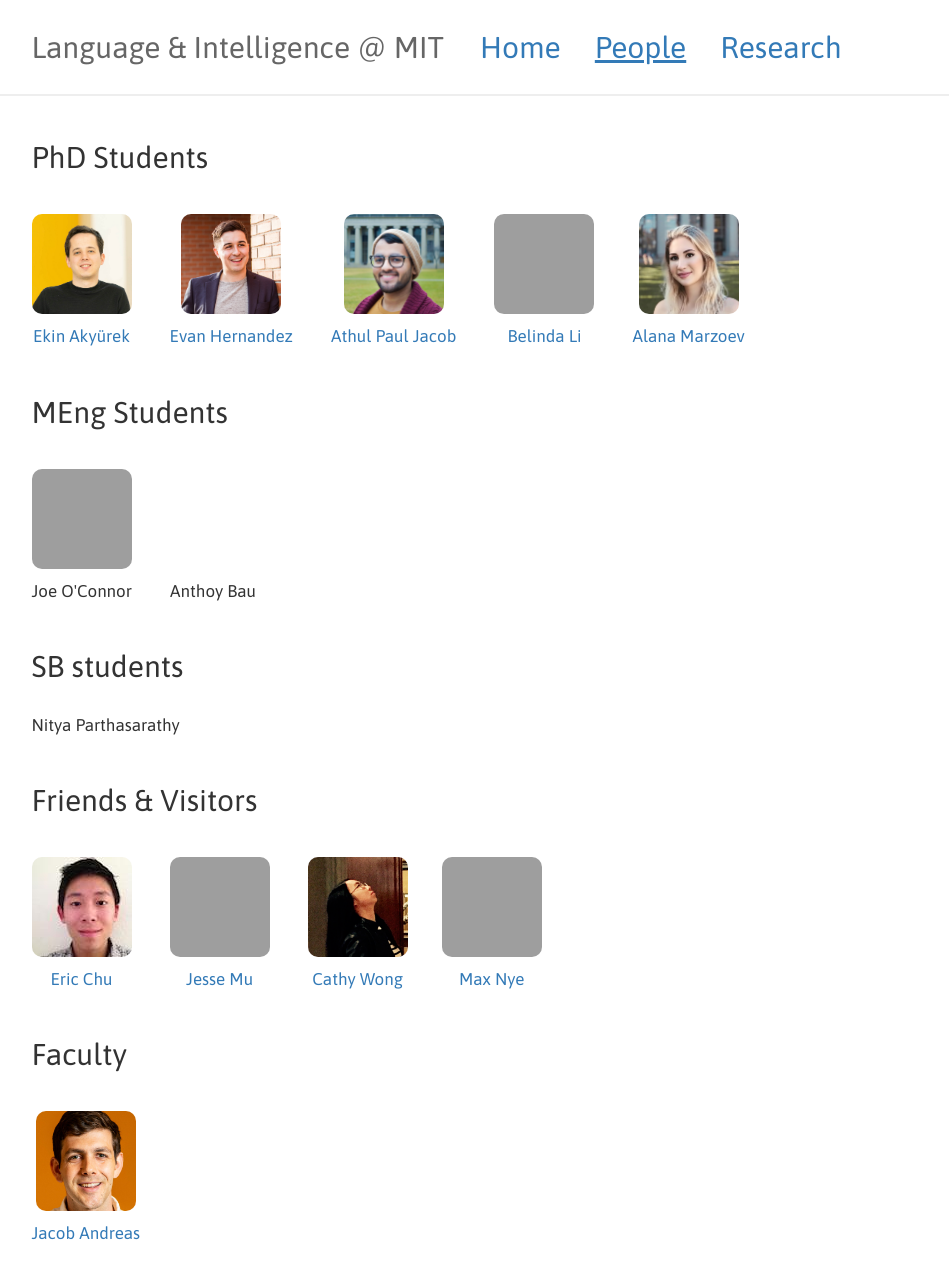
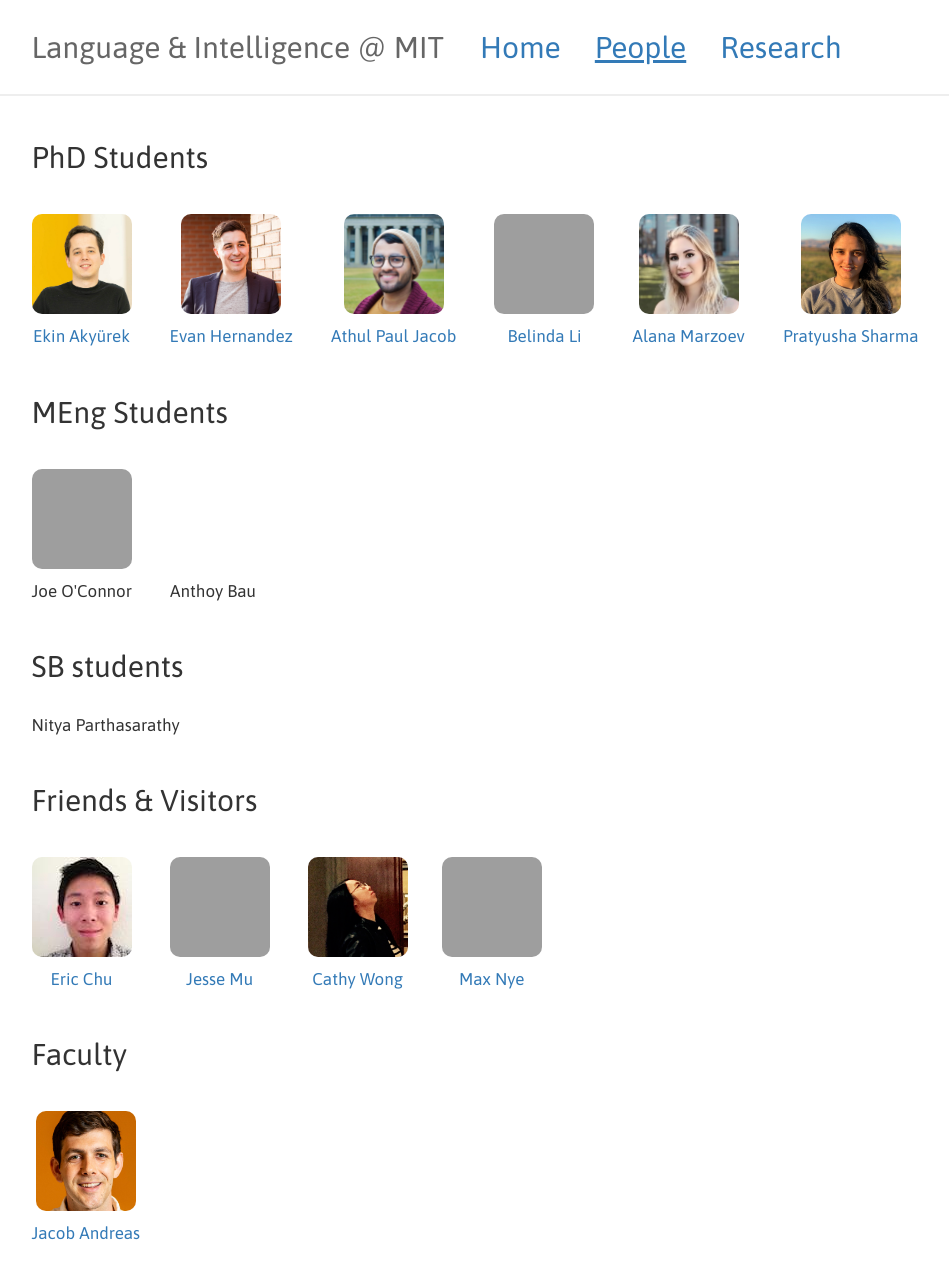
Before and after one commit to lingo-mit/website, a Jekyll site: the page built from people.md, in a window 1280 px wide, cut to the strip 0-1298 px from the top of the page. Shown: the top 1279 px of the strip, without its empty margins (11-960 px from the left). Built offline with Jekyll 4.4.1, drawn with Linux system fonts in a browser that asks for light colours; grey boxes are pictures that could not be loaded.

Commit message:
add photo PS

```diff
--- a/people.md
+++ b/people.md
@@ -34,6 +34,12 @@ title: People
     <a href="https://alanamarzoev.com/">
     <img src="assets/images/alana.jpg">
     Alana Marzoev
+    </a>
+  </li>
+  <li>
+    <a href="https://pratyushasharma.github.io/">
+    <img src="assets/images/pratyusha.jpg">
+    Pratyusha Sharma
     </a>
   </li>
 </ul>
```
Also changed, not shown: assets/images/pratyusha.jpg (added).
